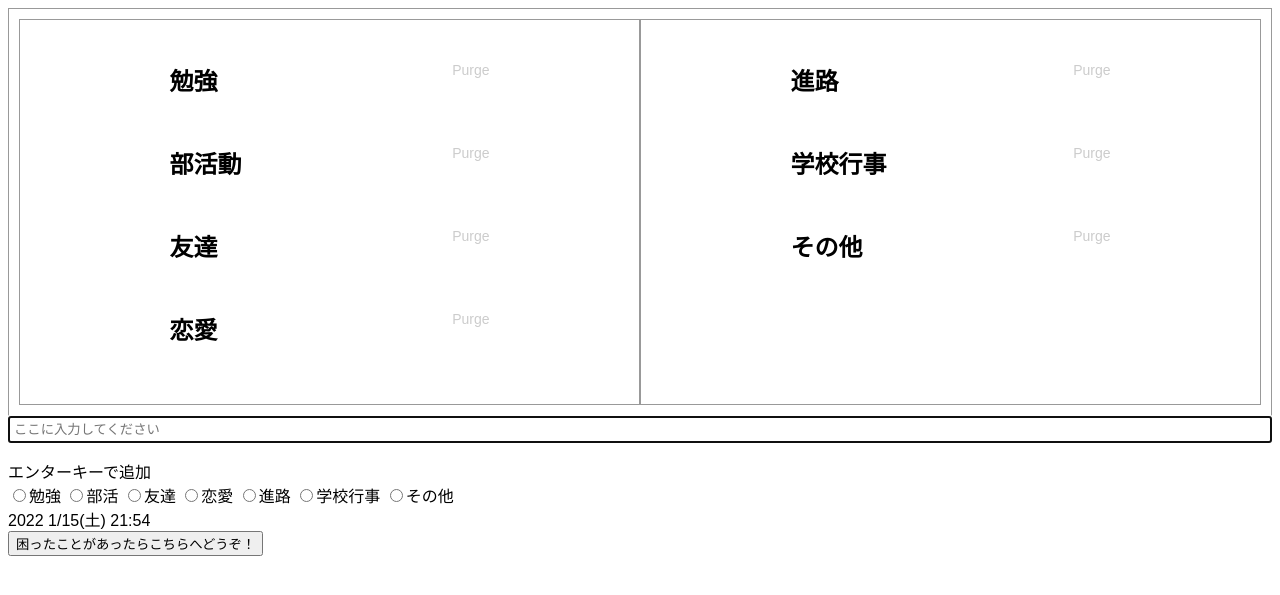
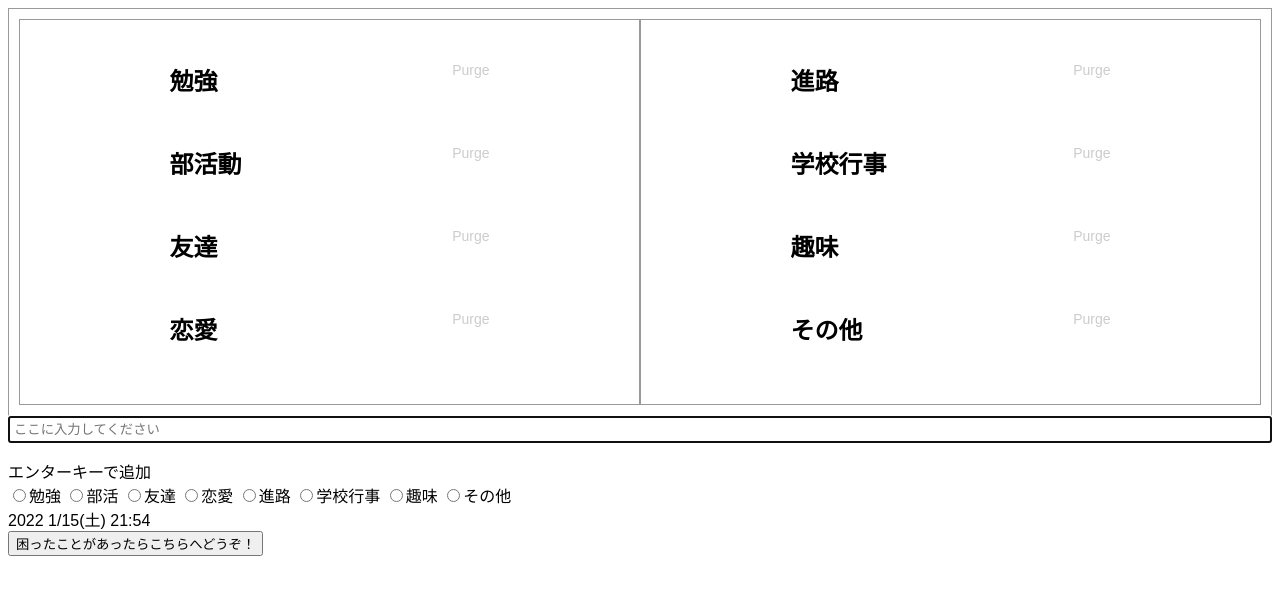
Before and after one commit to NAOHIROITO2178/todo_app_v4-master, a PHP site: page / in a window 1280 px wide. Shown: the top 595 px of the page. Run offline with PHP 8.4, Linux system fonts and the light colour scheme; data comes from the database, SQL or seed files in the repository.

Commit message:
hobbyのtodoを追加

```diff
--- a/work/public/index.php
+++ b/work/public/index.php
@@ -16,6 +16,7 @@ $friend_todos = $todo->getAll("friend");
 $love_todos = $todo->getAll("love");
 $course_todos = $todo->getAll("course");
 $event_todos = $todo->getAll("event");
+$hobby_todos = $todo->getAll("hobby");
 $other_todos = $todo->getAll("other");
 
 ?>
@@ -140,6 +141,24 @@ $other_todos = $todo->getAll("other");
       </main>
       <!-- 学校行事  -->
 
+      <!-- 学校行事  -->
+      <main data-token="<?= Utils::h($_SESSION['token']); ?>">
+        <header>
+          <h1>趣味</h1>
+          <span class="purge">Purge</span>
+        </header>
+        <ul>
+          <?php foreach ($hobby_todos as $todo) : ?>
+            <li data-id="<?= Utils::h($todo->id); ?>">
+              <input class="toggle_checkbox" type="checkbox" <?= $todo->is_done ? 'checked' : ''; ?>>
+              <span><?= Utils::h($todo->title); ?></span>
+              <span class="delete">x</span>
+            </li>
+          <?php endforeach; ?>
+        </ul>
+      </main>
+      <!-- 学校行事  -->
+
       <!-- その他 -->
       <main data-token="<?= Utils::h($_SESSION['token']); ?>">
         <header>
@@ -179,6 +198,9 @@ $other_todos = $todo->getAll("other");
     </label>
     <label>
       <input type="radio" name="category" value="event">学校行事
+    </label>
+    <label>
+      <input type="radio" name="category" value="hobby">趣味
     </label>
     <label>
       <input type="radio" name="category" value="other">その他
```
